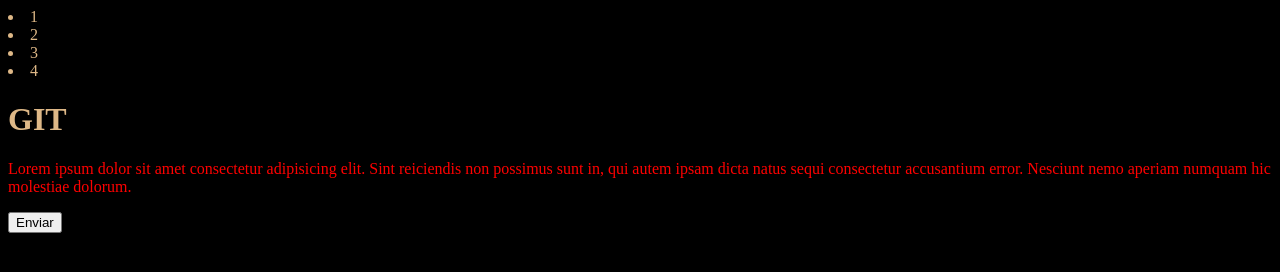
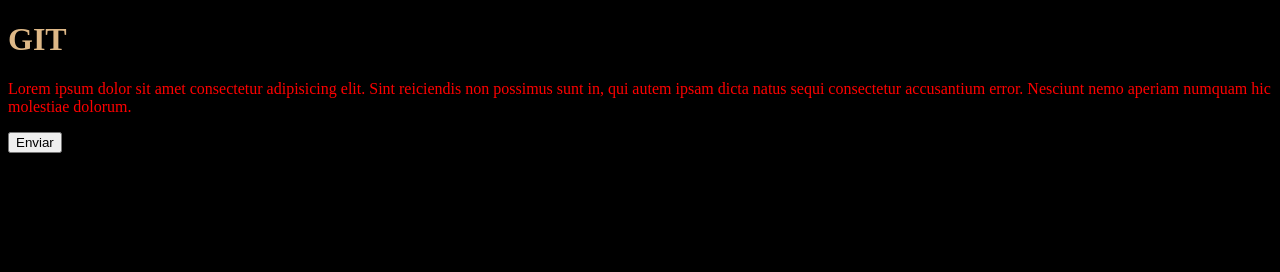
Before and after one commit to EmaGallitelli/Proyecto-Viaje, a plain HTML site: page index.html in a window 1280 px wide. Drawn offline with Linux system fonts and the light colour scheme.

Commit message:
agregue carpeta img e img a html

```diff
--- a/index.html
+++ b/index.html
@@ -8,17 +8,9 @@
     <title>Prueba de GIT</title>
 </head>
 <body>
-    <header>
-        <nav>
-            <li>1</li>
-            <li>2</li>
-            <li>3</li>
-            <li>4</li>
-        </nav>
-    </header>
     <h1>GIT</h1>
+    <link rel="stylesheet" href="img/sasuke_vs_naruto.jpg">
     <p>Lorem ipsum dolor sit amet consectetur adipisicing elit. Sint reiciendis non possimus sunt in, qui autem ipsam dicta natus sequi consectetur accusantium error. Nesciunt nemo aperiam numquam hic molestiae dolorum.</p>
-
     <button>Enviar</button>
 </body>
 </html>
```
Also changed, not shown: img/sasuke_vs_naruto.jpg (added).
